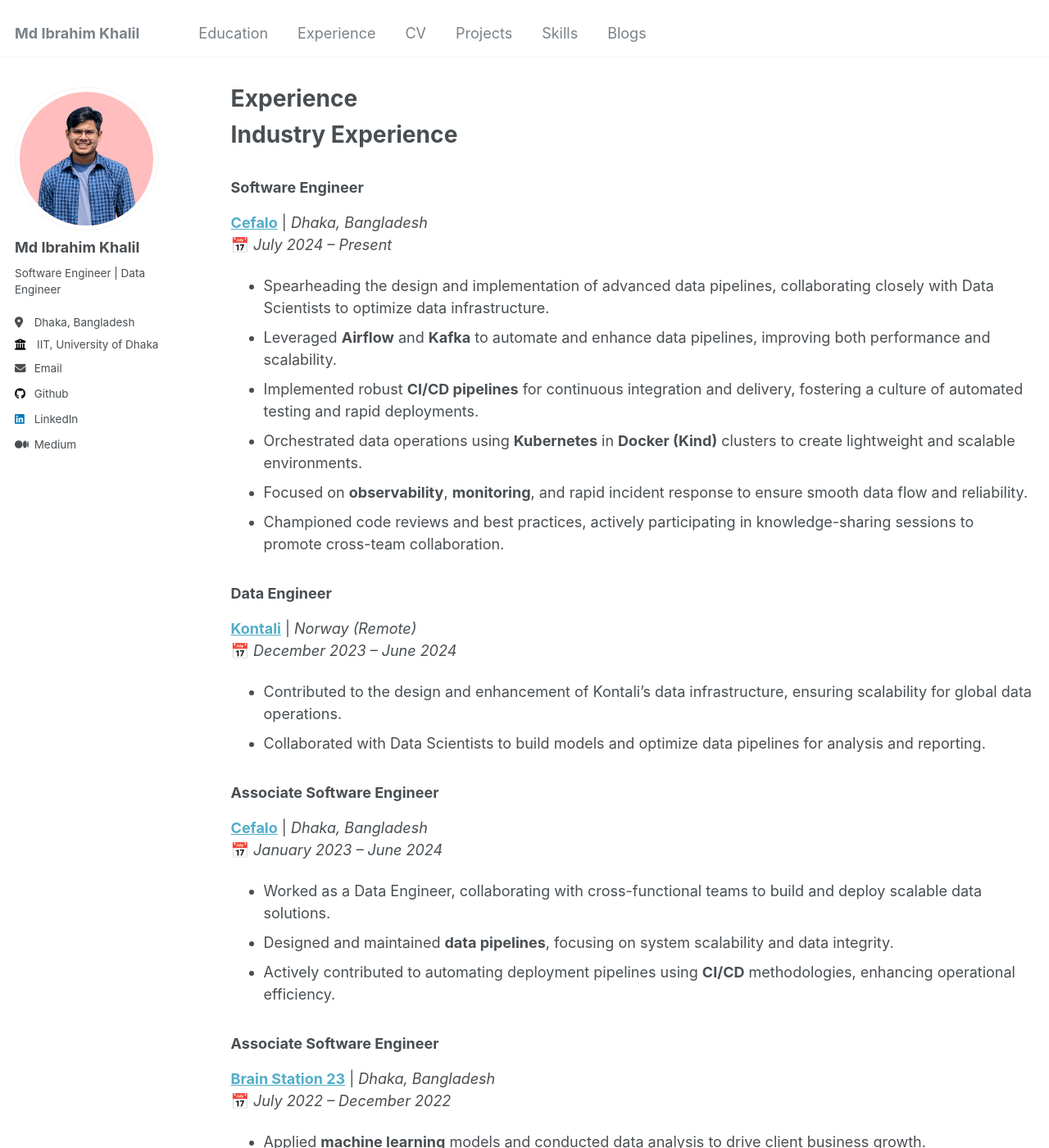
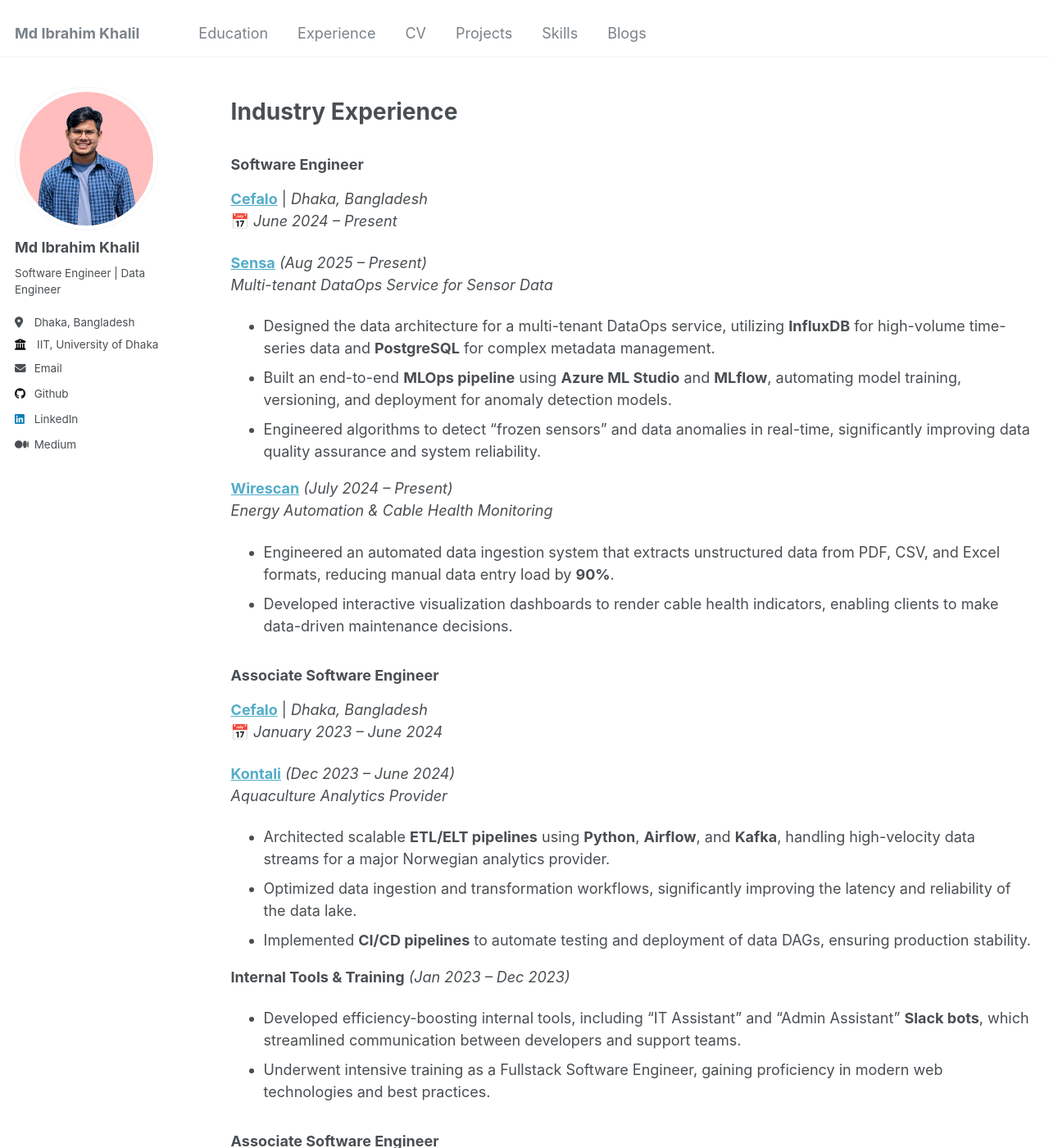
Before and after one commit to m-ibrahim-khalil/m-ibrahim-khalil.github.io, a Jekyll site: the page built from _pages/exp.md, in a window 1280 px wide and 1400 px high. Shown: the whole window at 82% size. Built offline with Jekyll 4.4.1, drawn with Linux system fonts in a browser that asks for light colours; some of the changed text lies outside the part shown.

Commit message:
feat: add 'Designing RESTful APIs' post and update experience, projects, and skills content.

```diff
--- a/_pages/exp.md
+++ b/_pages/exp.md
@@ -1,6 +1,5 @@
 ---
 layout: archive
-title: "Experience"
 permalink: /exp/
 author_profile: true
 redirect_from:
@@ -13,29 +12,32 @@
 
 ### Software Engineer
 **[Cefalo](https://www.cefalo.com/)** | _Dhaka, Bangladesh_
-📅 *July 2024 – Present*
+📅 *June 2024 – Present*
 
-*   Spearheading the design and implementation of advanced data pipelines, collaborating closely with Data Scientists to optimize data infrastructure.
-*   Leveraged **Airflow** and **Kafka** to automate and enhance data pipelines, improving both performance and scalability.
-*   Implemented robust **CI/CD pipelines** for continuous integration and delivery, fostering a culture of automated testing and rapid deployments.
-*   Orchestrated data operations using **Kubernetes** in **Docker (Kind)** clusters to create lightweight and scalable environments.
-*   Focused on **observability**, **monitoring**, and rapid incident response to ensure smooth data flow and reliability.
-*   Championed code reviews and best practices, actively participating in knowledge-sharing sessions to promote cross-team collaboration.
+**[Sensa](https://www.sensa.no/)** *(Aug 2025 – Present)*
+*Multi-tenant DataOps Service for Sensor Data*
+*   Designed the data architecture for a multi-tenant DataOps service, utilizing **InfluxDB** for high-volume time-series data and **PostgreSQL** for complex metadata management.
+*   Built an end-to-end **MLOps pipeline** using **Azure ML Studio** and **MLflow**, automating model training, versioning, and deployment for anomaly detection models.
+*   Engineered algorithms to detect "frozen sensors" and data anomalies in real-time, significantly improving data quality assurance and system reliability.
 
-### Data Engineer
-**[Kontali](https://www.kontali.com/)** | _Norway (Remote)_
-📅 *December 2023 – June 2024*
-
-*   Contributed to the design and enhancement of Kontali’s data infrastructure, ensuring scalability for global data operations.
-*   Collaborated with Data Scientists to build models and optimize data pipelines for analysis and reporting.
+**[Wirescan](https://www.wirescan.no/)** *(July 2024 – Present)*
+*Energy Automation & Cable Health Monitoring*
+*   Engineered an automated data ingestion system that extracts unstructured data from PDF, CSV, and Excel formats, reducing manual data entry load by **90%**.
+*   Developed interactive visualization dashboards to render cable health indicators, enabling clients to make data-driven maintenance decisions.
 
 ### Associate Software Engineer
 **[Cefalo](https://www.cefalo.com/)** | _Dhaka, Bangladesh_
 📅 *January 2023 – June 2024*
 
-*   Worked as a Data Engineer, collaborating with cross-functional teams to build and deploy scalable data solutions.
-*   Designed and maintained **data pipelines**, focusing on system scalability and data integrity.
-*   Actively contributed to automating deployment pipelines using **CI/CD** methodologies, enhancing operational efficiency.
+**[Kontali](https://www.kontali.com/)** *(Dec 2023 – June 2024)*
+*Aquaculture Analytics Provider*
+*   Architected scalable **ETL/ELT pipelines** using **Python**, **Airflow**, and **Kafka**, handling high-velocity data streams for a major Norwegian analytics provider.
+*   Optimized data ingestion and transformation workflows, significantly improving the latency and reliability of the data lake.
+*   Implemented **CI/CD pipelines** to automate testing and deployment of data DAGs, ensuring production stability.
+
+**Internal Tools & Training** *(Jan 2023 – Dec 2023)*
+*   Developed efficiency-boosting internal tools, including "IT Assistant" and "Admin Assistant" **Slack bots**, which streamlined communication between developers and support teams.
+*   Underwent intensive training as a Fullstack Software Engineer, gaining proficiency in modern web technologies and best practices.
 
 ### Associate Software Engineer
 **[Brain Station 23](https://brainstation-23.com/)** | _Dhaka, Bangladesh_
@@ -53,27 +55,7 @@
 *   Gained hands-on experience in **machine learning model development** and **optimization**.
 *   Enhanced programming skills and understanding of the latest technologies in the field of **machine learning** and **data engineering**.
 
----
 
-# Research Experience
-
-### Research Assistant – Machine Learning in HealthCare
-**University of Dhaka**
-📅 *March 2023 – Present*
-
-*   Working on the development of predictive models for healthcare diagnosis using **machine learning** techniques.
-*   Collaborating with healthcare professionals to design solutions that assist in **early disease detection** based on patient data.
-*   Published research on the application of **neural networks** for medical image analysis, improving diagnostic accuracy.
-
-### Researcher – Autonomous Systems and AI
-**University of Dhaka**
-📅 *September 2022 – February 2023*
-
-*   Led research efforts on improving **autonomous navigation systems** using **computer vision** and **LiDAR** technologies.
-*   Developed algorithms for real-time obstacle detection and environment mapping for self-driving cars.
-*   Presented findings at **national conferences** on autonomous vehicle technology.
-
----
 
 # Teaching Experience
 
```
Also changed, not shown: _pages/edu.md (+0 -1 lines), _pages/projects.md (+26 -14 lines), _pages/skills.md (+10 -12 lines), _posts/2025-12-06-designing-restful-apis.md (added, +196 -0 lines).
